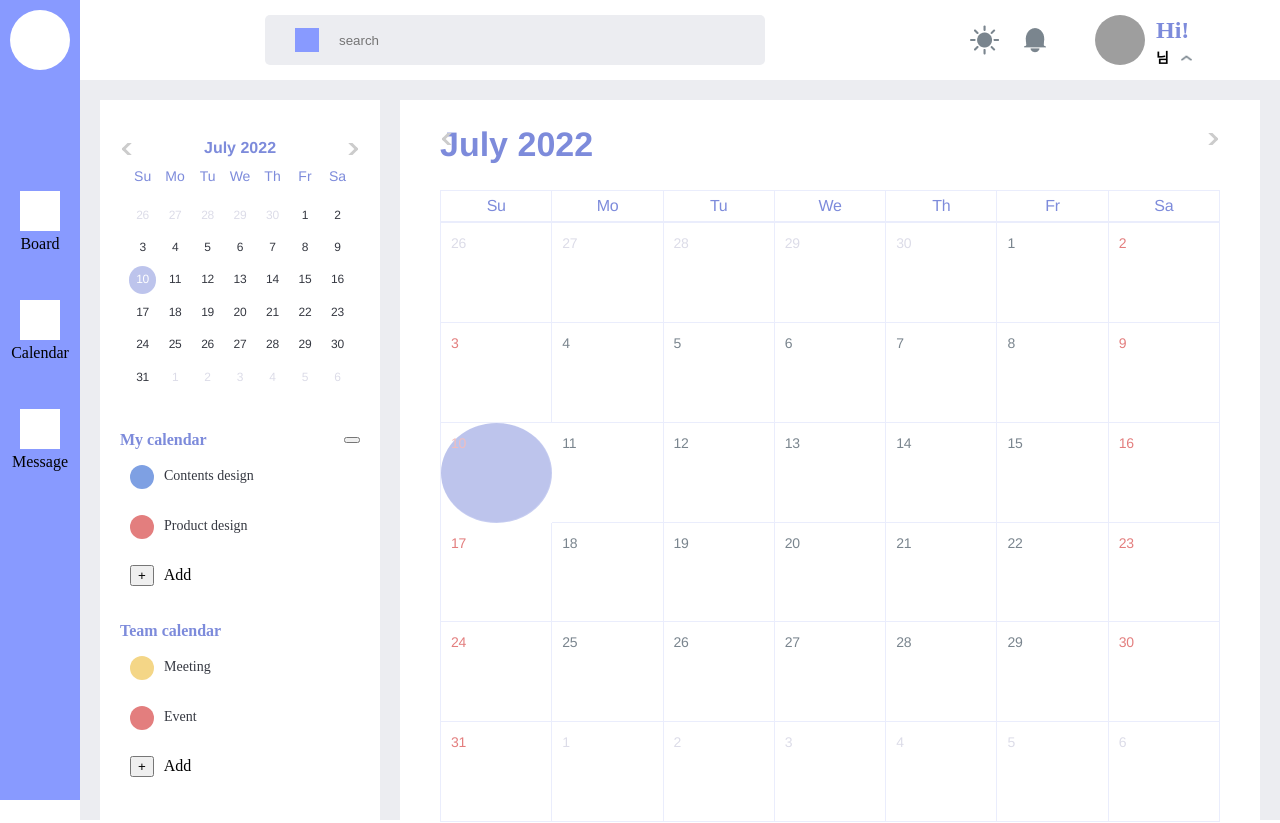
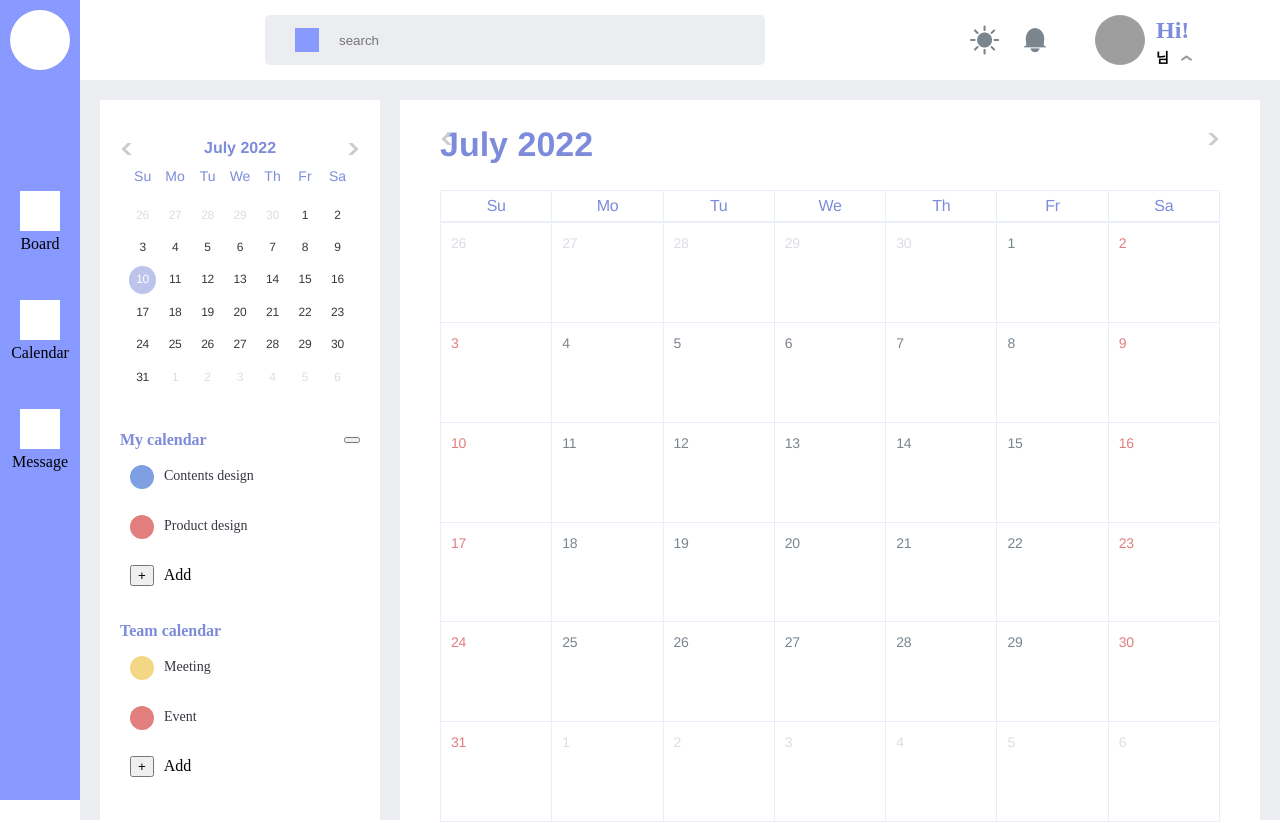
Before and after one commit to The-HangHae99-final/the-Final-FrontEnd, a React (Create React App) app: page /main/calendar in a window 1280 px wide. Built offline with nearby package versions, Linux system fonts and the light colour scheme; grey boxes are pictures that could not be loaded.

Commit message:
Clean: (Calendar) code

```diff
--- a/src/components/Calendar.js
+++ b/src/components/BigCalendar.js
@@ -1,12 +1,9 @@
 import React, { useState } from "react";
 import DatePicker from "react-datepicker";
 import "react-datepicker/dist/react-datepicker.css";
-
 import styled from "styled-components";
 
 const BigCalendar = (props) => {
-  const [startDate, setStartDate] = useState(new Date());
-
   return (
     <BigCalendarStyle>
       <DatePicker inline />
@@ -108,6 +105,11 @@ const BigCalendarStyle = styled.div`
   .react-datepicker__day--outside-month {
     color: #dcdce8;
   }
+
+  /* 오늘 날짜(unnecessary) */
+  .react-datepicker__day--keyboard-selected {
+    background-color: #ffffff;
+  }
 `;
 
 export default BigCalendar;
--- /dev/null
+++ b/src/components/SmallCalendar.js
@@ -0,0 +1,25 @@
+import React, { useEffect, useState } from "react";
+import DatePicker from "react-datepicker";
+import "react-datepicker/dist/react-datepicker.css";
+import styled from "styled-components";
+
+const SmallCalendar = () => {
+  const [startDate, setStartDate] = useState(new Date());
+  return (
+    <SmallCalendarSytle>
+      <DatePicker selected={startDate} inline />
+    </SmallCalendarSytle>
+  );
+};
+
+const SmallCalendarSytle = styled.div`
+  .react-datepicker__day--today {
+    background-color: #7d8bdb;
+    border-radius: 50%;
+    opacity: 0.5;
+    color: white;
+    font-weight: 400;
+  }
+`;
+
+export default SmallCalendar;
--- a/src/pages/Calendar/Calendar.js
+++ b/src/pages/Calendar/Calendar.js
@@ -1,23 +1,22 @@
-// import { Calendar, DateRangePicker, DateRange } from "react-date-range";
-// import "react-date-range/dist/styles.css"; // main style file
-// import "react-date-range/dist/theme/default.css"; // theme css file
-// import axios from "axios";
+// Calendar 페이지입니다
+
 import React, { useEffect, useState } from "react";
-import DatePicker from "react-datepicker";
+import styled from "styled-components";
 import "react-datepicker/dist/react-datepicker.css";
-import BigCalendar from "../../components/Calendar";
 import "./calendar.css";
 
+// file
+import BigCalendar from "../../components/BigCalendar";
+import SmallCalendar from "../../components/SmallCalendar";
+
 const Calender = () => {
-  const [startDate, setStartDate] = useState(new Date());
-  const [open, setOpen] = useState(false);
+  return (
+    <CalenderStyle className="calenderStyle">
+      <div className="leftSection">
+        {/* 작은 달력 */}
+        <SmallCalendar />
 
-  return (
-    <>
-      <div className="calenderStyle">
-        <div className="leftSection">
-          <DatePicker selected={startDate} inline />
-
+        {/* My Calendar */}
         <div className="myCalender-box">
           <div className="teamchat-box">
             <div className="box-header">
@@ -41,6 +40,7 @@ const Calender = () => {
           </div>
         </div>
 
+        {/* Team calendar */}
         <div className="teamCalender">
           <div className="teamchat-box">
             <div className="box-header">
@@ -65,99 +65,87 @@ const Calender = () => {
       </div>
 
       <div className="rightSection">
+        {/* 큰 달력 */}
         <BigCalendar />
       </div>
-      </div>
-    </>
+    </CalenderStyle>
   );
 };
 
+const CalenderStyle = styled.div`
+  width: 100%;
+  height: 100%;
+  display: flex;
+  gap: 20px;
+
+  .leftSection {
+    width: 280px;
+    height: 100%;
+    padding: 30px 20px;
+    background-color: #ffffff;
+
+    .myCalender-box {
+      margin-top: 25px;
+      height: 191px;
+    }
+
+    .calender-item {
+      font-weight: 400;
+      font-size: 14px;
+      line-height: 21px;
+      color: #353841;
+      padding: 13px 10px;
+      display: Flex;
+    }
+
+    .diffcolor {
+      width: 24px;
+      height: 24px;
+      border-radius: 50%;
+      margin-right: 10px;
+    }
+
+    .diffcolor.yellow {
+      background: #f4d687;
+    }
+
+    .diffcolor.red {
+      background: #e37e7e;
+    }
+
+    .diffcolor.blue {
+      background: #7ea0e3;
+    }
+
+    .add-button-container {
+      padding: 13px 10px;
+    }
+
+    .add-button {
+      cursor: pointer;
+      margin-right: 10px;
+    }
+
+    .box-header {
+      display: flex;
+      align-items: center;
+      justify-content: space-between;
+      height: 24px;
+    }
+
+    .box-title {
+      font-weight: 600;
+      font-size: 16px;
+      line-height: 24px;
+      color: #7d8bdb;
+    }
+  }
+
+  .rightSection {
+    width: 100%;
+    height: 100%;
+    background-color: #ffffff;
+  }
+`;
+
 export default Calender;
-
-// const [selectionRange, setSelectionRange] = useState([
-//   {
-//     startDate: new Date(),
-//     endDate: new Date(),
-//     key: "selection",
-//   },
-// ]);
-// const [data, setData] = useState({
-//   start_date: "",
-//   end_date: "",
-//   title: "",
-//   desc: "",
-// });
-// const { title, desc } = data;
-
-// const handleSelect = (ranges) => {
-//   const end_date = ranges["selection"].endDate;
-//   const start_date = ranges["selection"].startDate;
-
-//   // UTC timezone 기준 -> 한국 날짜 기준
-//   function toKrTime(date) {
-//     return new Date(
-//       date.getTime() - date.getTimezoneOffset() * 60000
-//     ).toISOString();
-//   }
-
-//   const end_date_kr = toKrTime(end_date).split("T")[0];
-//   const start_date_kr = toKrTime(start_date).split("T")[0];
-
-//   setSelectionRange([
-//     {
-//       startDate: ranges["selection"].startDate,
-//       endDate: ranges["selection"].endDate,
-//       key: ranges["selection"].key,
-//     },
-//   ]);
-//   setData({ ...data, start_date: start_date_kr, end_date: end_date_kr });
-// };
-
-// const handleChange = (e) => {
-//   const { name, value } = e.target;
-//   setData({ ...data, [name]: value });
-// };
-
-// const handleSubmit = (e) => {
-//   e.preventDefault();
-
-//   console.log(`데이터를 보냅니다 ${data}`);
-
-//   axios
-//     .post("http://3.39.187.40/task", data, {
-//       headers: {
-//         Authorization: `Bearer ${localStorage.getItem("myToken")}`,
-//       },
-//     })
-//     .then((res) => console.log(res))
-//     .catch((error) => console.log(error));
-// };
-
-{
-  /* <DateRange
-        editableDateInputs={true}
-        ranges={selectionRange}
-        moveRangeOnFirstSelection={false}
-        onChange={handleSelect}
-      />
-      <div>Start Date : {selectionRange[0].startDate.toString()}</div>
-      <br />
-      <div>End Date : {selectionRange[0].endDate.toString()}</div>
-      <form onSubmit={handleSubmit}>
-        <input
-          type="text"
-          placeholder="title"
-          value={title}
-          name="title"
-          onChange={handleChange}
-        />
-        <input
-          type="text"
-          placeholder="desc"
-          value={desc}
-          name="desc"
-          onChange={handleChange}
-        />
-        <button type="submit">전송하기</button>
-      </form> */
-}
--- a/src/pages/Calendar/calendar.css
+++ b/src/pages/Calendar/calendar.css
@@ -1,23 +1,3 @@
-.calenderStyle {
-  width: 100%;
-  height: 100%;
-  display: flex;
-  gap: 20px;
-}
-
-.leftSection {
-  width: 280px;
-  height: 100%;
-  padding: 30px 20px;
-  background-color: #ffffff;
-}
-
-.rightSection {
-  width: 100%;
-  height: 100%;
-  background-color: #ffffff;
-}
-
 .react-datepicker {
   font-size: 14px;
   width: 100%;
@@ -25,11 +5,11 @@
 }
 
 .react-datepicker__current-month {
-  font-weight: 600 !important;
-  font-size: 16px !important;
-  line-height: 24px !important;
-  text-align: center !important;
-  color: #7d8bdb !important;
+  font-weight: 600;
+  font-size: 16px;
+  line-height: 24px;
+  text-align: center;
+  color: #7d8bdb;
 }
 
 .react-datepicker__day-name {
@@ -51,14 +31,6 @@
   text-align: center;
   letter-spacing: -0.02em;
   color: #dcdce8;
-}
-
-.react-datepicker__day--today {
-  background-color: #7d8bdb !important;
-  border-radius: 50% !important;
-  opacity: 0.5 !important;
-  color: white;
-  font-weight: 400 !important;
 }
 
 .react-datepicker__header {
@@ -89,63 +61,3 @@
 .react-datepicker__day--disabled {
   color: #cccccc !important;
 }
-
-/*  */
-.myCalender-box {
-  margin-top: 25px;
-  height: 191px;
-}
-
-.box-header {
-  display: flex;
-  align-items: center;
-  justify-content: space-between;
-  height: 24px;
-}
-
-.box-title {
-  font-weight: 600;
-  font-size: 16px;
-  line-height: 24px;
-  color: #7d8bdb;
-}
-
-.calender-list {
-}
-
-.calender-item {
-  font-weight: 400;
-  font-size: 14px;
-  line-height: 21px;
-  color: #353841;
-  padding: 13px 10px;
-  display: Flex;
-}
-
-.diffcolor {
-  width: 24px;
-  height: 24px;
-  border-radius: 50%;
-  margin-right: 10px;
-}
-
-.diffcolor.yellow {
-  background: #f4d687;
-}
-
-.diffcolor.red {
-  background: #e37e7e;
-}
-
-.diffcolor.blue {
-  background: #7ea0e3;
-}
-
-.add-button-container {
-  padding: 13px 10px;
-}
-
-.add-button {
-  cursor: pointer;
-  margin-right: 10px;
-}
```
Lines whose indentation alone changed are shown as unchanged.
